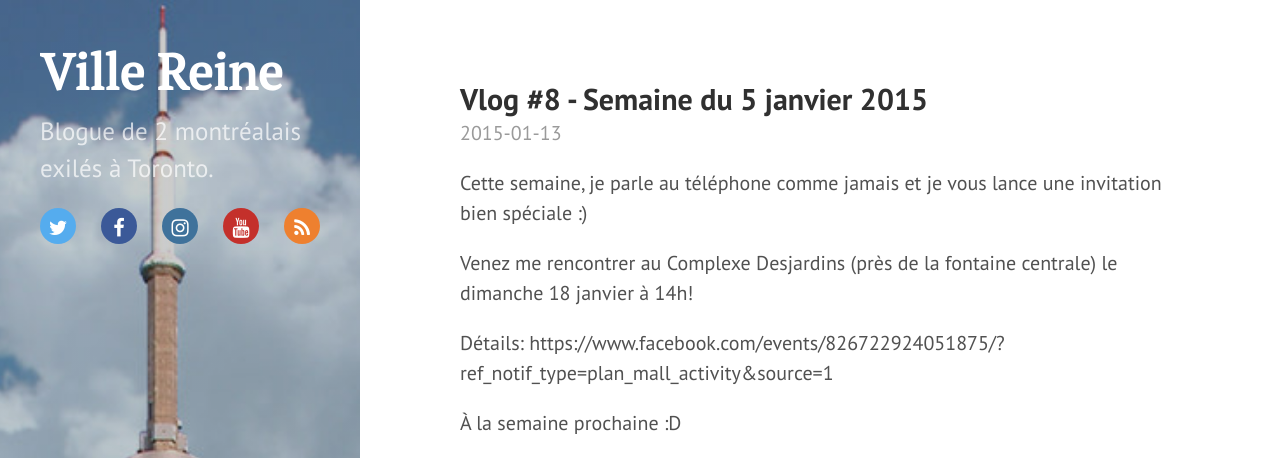
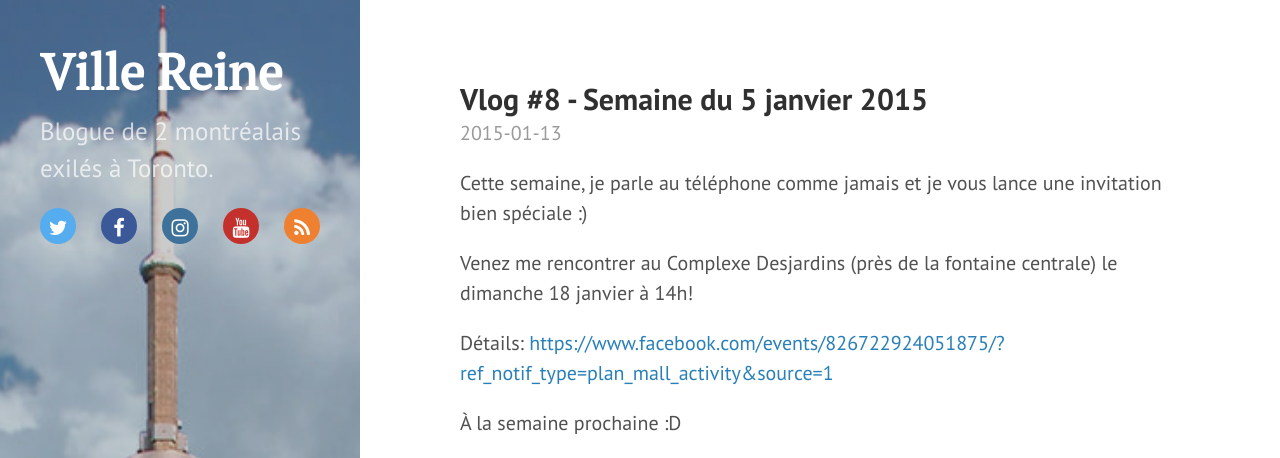
Before and after one commit to mmebonheur/villereine.github.io, a Jekyll site: the page built from _posts/2015-01-13-semaine-du-5-janvier-2015.md, in a window 1280 px wide and 1391 px high. Shown: the top 458 px of the window. Built offline with Jekyll 4.4.1, drawn with Linux system fonts in a browser that asks for light colours; nearby versions of some CDN libraries; Markdown is read by kramdown in place of the engine named in the settings; comment, search, counter and statistics services are not loaded; part of the change alters nothing that is shown; grey boxes are pictures that could not be loaded.

```diff
--- a/_posts/2015-01-13-semaine-du-5-janvier-2015.md
+++ b/_posts/2015-01-13-semaine-du-5-janvier-2015.md
@@ -9,7 +9,7 @@ Cette semaine, je parle au téléphone comme jamais et je vous lance une invitat
 
 Venez me rencontrer au Complexe Desjardins (près de la fontaine centrale) le dimanche 18 janvier à 14h!
 
-Détails: https://www.facebook.com/events/826722924051875/?ref_notif_type=plan_mall_activity&source=1
+Détails: [https://www.facebook.com/events/826722924051875/?ref_notif_type=plan_mall_activity&source=1](https://www.facebook.com/events/826722924051875/?ref_notif_type=plan_mall_activity&source=1)
 
 À la semaine prochaine :D
 
```
